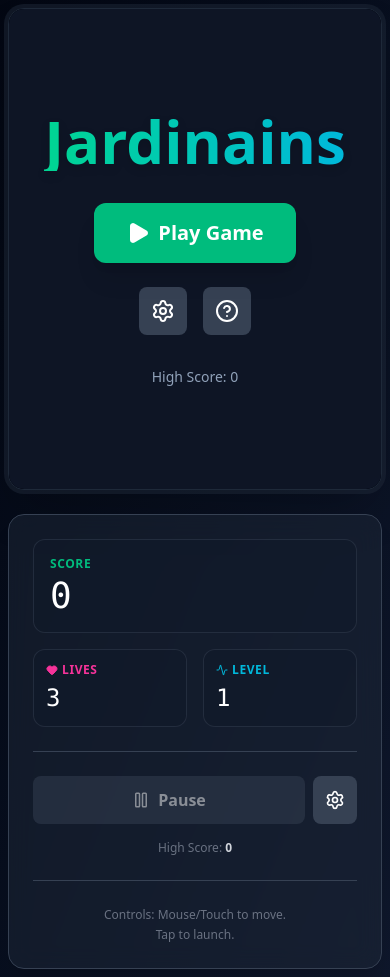
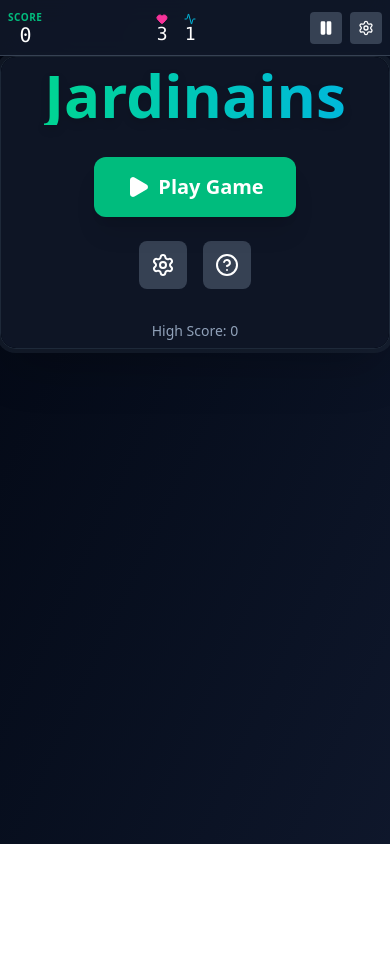
Before and after one commit to PRX2112/jardiansz, a React (Vite) app: page / in a window 390 px wide. After the commit the page ends 844 px from the top, so only its background shows below. Built offline with nearby package versions, Linux system fonts and the light colour scheme.

Commit message:
all set 1

```diff
--- a/index.html
+++ b/index.html
@@ -1,13 +1,16 @@
 <!doctype html>
 <html lang="en">
+
 <head>
   <meta charset="UTF-8" />
   <link rel="icon" type="image/svg+xml" href="/vite.svg" />
   <meta name="viewport" content="width=device-width, initial-scale=1, maximum-scale=1, user-scalable=no" />
   <title>Vite + React</title>
 </head>
+
 <body>
   <div id="root"></div>
   <script type="module" src="/src/main.jsx"></script>
 </body>
+
 </html>
--- a/src/jardinains_react_app.jsx
+++ b/src/jardinains_react_app.jsx
@@ -175,8 +175,13 @@ export default function App() {
       if (!canvas) return;
       const parent = canvas.parentElement;
       const ratio = window.devicePixelRatio || 1;
-      const width = Math.max(640, parent.clientWidth - 32);
-      const height = Math.max(480, Math.round((width * 3) / 4));
+      const width = Math.floor(parent.clientWidth - (window.innerWidth < 640 ? 0 : 32));
+      // Calculate available height: Window height - HUD height (approx) - padding
+      // On mobile HUD is top bar (approx 60px), on desktop it's sidebar (full height)
+      const hudHeight = window.innerWidth < 768 ? 80 : 40;
+      const availableHeight = window.innerHeight - hudHeight;
+      const height = Math.min(Math.round((width * 3) / 4), availableHeight);
+
       canvas.width = Math.floor(width * ratio);
       canvas.height = Math.floor(height * ratio);
       canvas.style.width = width + "px";
@@ -770,7 +775,7 @@ export default function App() {
   );
 
   return (
-    <div className="min-h-screen flex items-center justify-center p-2 sm:p-6 bg-gradient-to-br from-gray-950 to-slate-900 font-sans mobile-friendly">
+    <div className="h-screen w-full overflow-hidden bg-gradient-to-br from-gray-950 to-slate-900 font-sans mobile-friendly flex flex-col md:items-center md:justify-center md:p-6">
       {/* Modals */}
       {showSettings && <SettingsModal />}
       {showHelp && (
@@ -795,10 +800,10 @@ export default function App() {
         </div>
       )}
 
-      <div className="w-full max-w-5xl grid grid-cols-1 md:grid-cols-3 gap-6">
+      <div className="w-full h-full max-w-5xl flex flex-col md:grid md:grid-cols-3 gap-0 md:gap-6">
 
         {/* Main Game Area */}
-        <div className="md:col-span-2 relative bg-gray-900 rounded-2xl shadow-2xl border border-gray-800 overflow-hidden ring-4 ring-gray-800/50">
+        <div className="order-2 md:order-1 md:col-span-2 relative bg-gray-900 rounded-2xl shadow-2xl border border-gray-800 overflow-hidden ring-4 ring-gray-800/50">
 
           {/* Overlays */}
           {gameState === GAME_STATE.MENU && <MainMenu />}
@@ -807,55 +812,67 @@ export default function App() {
           {gameState === GAME_STATE.TRANSITION && <LevelTransition />}
 
           {/* Canvas */}
-          <canvas ref={canvasRef} className="block w-full h-full bg-gray-950" />
+          <canvas ref={canvasRef} className="block w-full h-full bg-gray-950 touch-none" />
 
         </div>
 
-        {/* Sidebar HUD */}
-        <aside className="bg-gray-800/50 backdrop-blur-md rounded-2xl p-6 border border-gray-700 shadow-xl flex flex-col gap-6 h-fit">
+        {/* Responsive HUD */}
+        <aside className="order-1 md:order-2 shrink-0 bg-gray-900/90 md:bg-gray-800/50 backdrop-blur-md md:rounded-2xl p-2 md:p-6 border-b md:border border-gray-700 shadow-xl flex flex-row md:flex-col justify-around md:justify-start items-center md:items-stretch gap-2 md:gap-6 h-14 md:h-fit z-10 w-full">
 
-          <div className="flex flex-col gap-4">
-            <div className="bg-gray-900/50 p-4 rounded-xl border border-gray-700/50">
-              <div className="text-xs font-bold text-emerald-500 uppercase tracking-wider mb-1">Score</div>
-              <div className="text-4xl font-mono text-white tracking-tight">{score}</div>
+          <div className="flex md:flex-col items-center gap-4 md:gap-4 w-full justify-between md:justify-start">
+
+            {/* Score */}
+            <div className="bg-transparent md:bg-gray-900/50 p-0 md:p-4 rounded-xl border-0 md:border border-gray-700/50 flex flex-col items-center">
+              <div className="text-[10px] md:text-xs font-bold text-emerald-500 uppercase tracking-wider mb-0 md:mb-1">Score</div>
+              <div className="text-xl md:text-4xl font-mono text-white tracking-tight leading-none">{score}</div>
             </div>
 
-            <div className="grid grid-cols-2 gap-4">
-              <div className="bg-gray-900/50 p-3 rounded-xl border border-gray-700/50">
-                <div className="text-xs font-bold text-pink-500 uppercase tracking-wider mb-1 flex items-center gap-1"><Heart size={12} fill="currentColor" /> Lives</div>
-                <div className="text-2xl font-mono text-white">{lives}</div>
+            <div className="flex gap-4 md:grid md:grid-cols-2 md:w-full">
+              {/* Lives */}
+              <div className="bg-transparent md:bg-gray-900/50 p-0 md:p-3 rounded-xl border-0 md:border border-gray-700/50 flex flex-col items-center">
+                <div className="text-[10px] md:text-xs font-bold text-pink-500 uppercase tracking-wider mb-0 md:mb-1 flex items-center gap-1"><Heart className="w-3 h-3" fill="currentColor" /> <span className="hidden md:inline">Lives</span></div>
+                <div className="text-lg md:text-2xl font-mono text-white leading-none">{lives}</div>
               </div>
-              <div className="bg-gray-900/50 p-3 rounded-xl border border-gray-700/50">
-                <div className="text-xs font-bold text-cyan-500 uppercase tracking-wider mb-1 flex items-center gap-1"><Activity size={12} /> Level</div>
-                <div className="text-2xl font-mono text-white">{level}</div>
+              {/* Level */}
+              <div className="bg-transparent md:bg-gray-900/50 p-0 md:p-3 rounded-xl border-0 md:border border-gray-700/50 flex flex-col items-center">
+                <div className="text-[10px] md:text-xs font-bold text-cyan-500 uppercase tracking-wider mb-0 md:mb-1 flex items-center gap-1"><Activity className="w-3 h-3" /> <span className="hidden md:inline">Level</span></div>
+                <div className="text-lg md:text-2xl font-mono text-white leading-none">{level}</div>
               </div>
             </div>
+
+            {/* Controls (Mobile Only) */}
+            <div className="flex md:hidden gap-2">
+              <button onClick={() => setPaused(!isPaused)} className="p-2 bg-gray-700 rounded text-white">
+                {isPaused ? <Play size={16} fill="white" /> : <Pause size={16} fill="white" />}
+              </button>
+              <button onClick={() => setShowSettings(true)} className="p-2 bg-gray-700 rounded text-white">
+                <Settings size={16} />
+              </button>
+            </div>
+
           </div>
 
-          <div className="border-t border-gray-700 pt-6">
-            <div className="flex gap-2 mb-4">
-              <button onClick={() => setPaused(gameState === GAME_STATE.PLAYING)} disabled={gameState !== GAME_STATE.PLAYING && gameState !== GAME_STATE.PAUSED}
-                className="flex-1 py-3 bg-gray-700 hover:bg-gray-600 rounded-lg text-white font-semibold transition-colors disabled:opacity-50 flex justify-center items-center gap-2">
-                {gameState === GAME_STATE.PAUSED ? <Play size={18} /> : <Pause size={18} />}
-                {gameState === GAME_STATE.PAUSED ? "Resume" : "Pause"}
+          <div className="hidden md:block border-t border-gray-700 pt-6">
+            <div className="flex gap-2">
+              <button
+                onClick={() => setPaused(!isPaused)}
+                className={`flex-1 py-3 rounded-xl font-bold transition-all flex items-center justify-center gap-2 ${isPaused ? 'bg-emerald-500 hover:bg-emerald-600 text-white' : 'bg-gray-700 hover:bg-gray-600 text-gray-200'}`}
+              >
+                {isPaused ? <><Play size={18} fill="currentColor" /> Resume</> : <><Pause size={18} fill="currentColor" /> Pause</>}
               </button>
               <button onClick={() => setShowSettings(true)} className="p-3 bg-gray-700 hover:bg-gray-600 rounded-lg text-white transition-colors">
                 <Settings size={20} />
               </button>
             </div>
 
-            <div className="text-xs text-center text-gray-500">
+            <div className="text-xs text-center text-gray-500 mt-4">
               High Score: <span className="text-gray-300 font-bold">{storage.highScore}</span>
             </div>
           </div>
 
-          <div className="mt-auto pt-6 border-t border-gray-700">
-            <div className="text-xs text-gray-500 leading-relaxed text-center">
-              Controls: Mouse/Touch to move.<br />Tap to launch.
-            </div>
-          </div>
         </aside>
-      </div>
-    </div>
+
+      </div >
+    </div >
   );
 }
```
Also changed, not shown: public/favicon.png (added), public/logo.png (added). Lines whose indentation alone changed are shown as unchanged.
